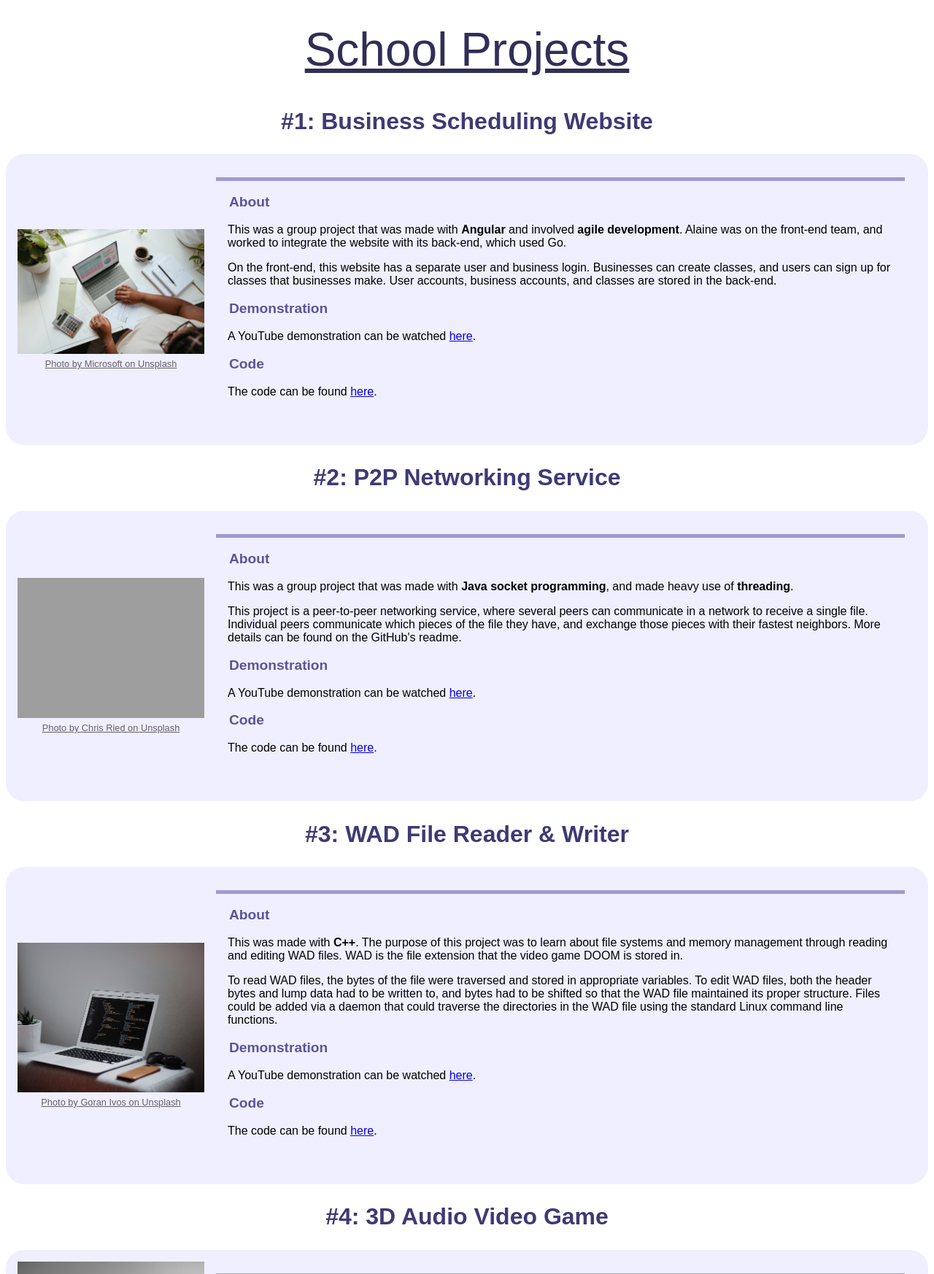
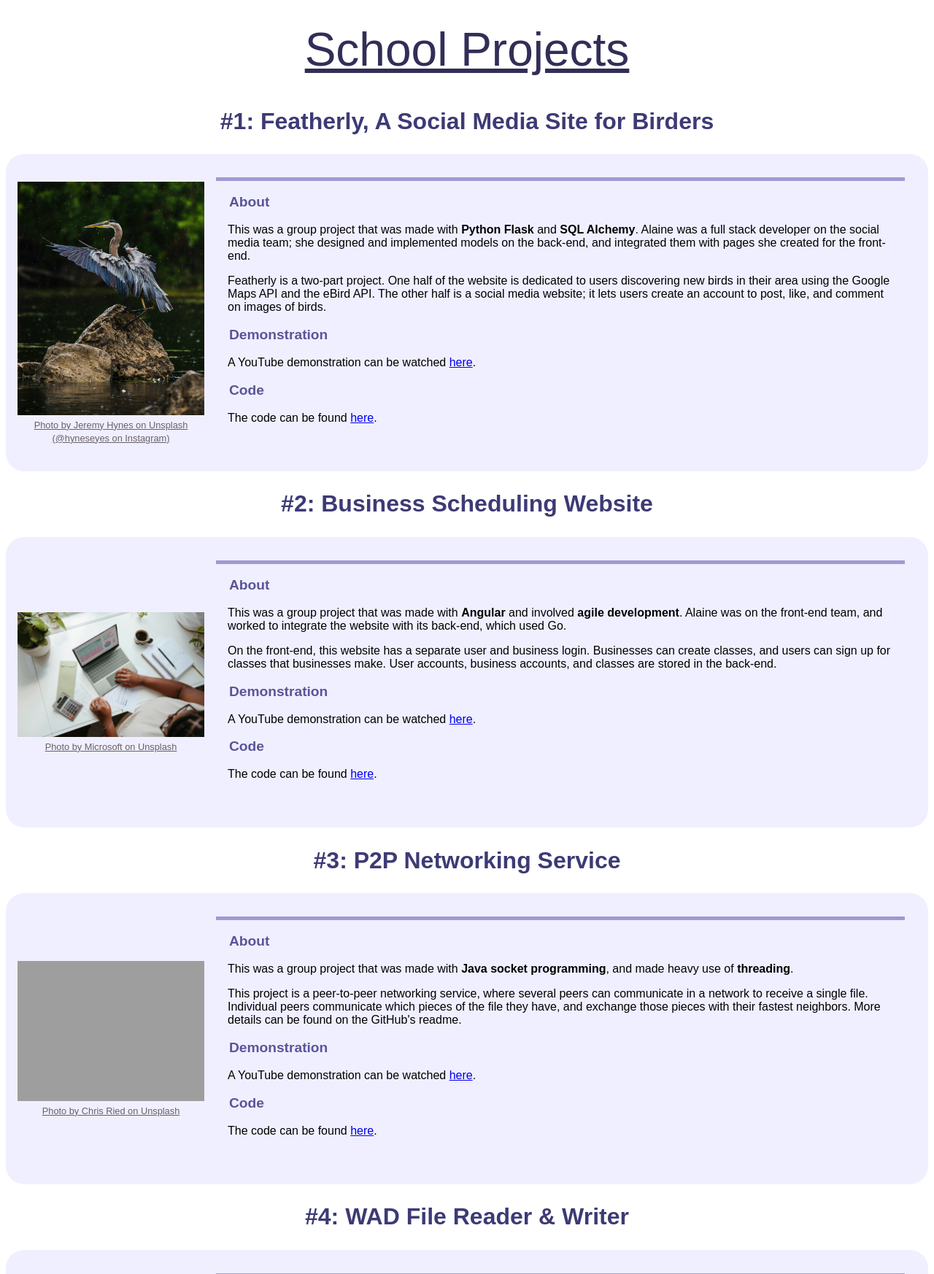
Before and after one commit to aspadegit/portfolio, a Flask app: page /school/ in a window 1280 px wide. Shown: the part 39-1785 px from the top of the page at 73% size. Run offline with Flask 3, Linux system fonts and the light colour scheme; some web fonts are replaced; grey boxes are pictures that could not be loaded.

Commit message:
added featherly to school projects

```diff
--- a/templates/school_projects.html
+++ b/templates/school_projects.html
@@ -10,7 +10,36 @@
 
 <h1><u>School Projects</u></h1>
 
-<h2>#1: Business Scheduling Website</h2>
+<h2>#1: Featherly, A Social Media Site for Birders</h2>
+<div class="flexy">
+    <div class="unsplashed_container_vert">
+        <div>
+            <img class="unsplashed_photo" alt="An image of a Great Blue Heron drying its wings while standing on a rock in the middle of a lake" src="{{url_for('static', filename='images/heron-unsplash.jpg')}}">
+            <a class="caption" href="https://unsplash.com/photos/blue-and-white-bird-on-brown-rock-7RWgzqML5YY">Photo by Jeremy Hynes on Unsplash (@hyneseyes on Instagram)</a>
+        </div>
+    </div>
+    <div class ="p_container">
+        <h3>About</h3>
+        <p>
+            This was a group project that was made with <b>Python Flask</b> and <b>SQL Alchemy</b>. Alaine was a full stack developer on the social media team; she designed and implemented models on the back-end, and integrated them with pages she created for the front-end.
+        </p>
+        <p>
+            Featherly is a two-part project. One half of the website is dedicated to users discovering new birds in their area using the Google Maps API and the eBird API. The other half is a social media website; it lets users create an account to post, like, and comment on images of birds.
+        </p>
+        <h3>Demonstration</h3>
+        <p>
+            A YouTube demonstration can be watched <a href="https://www.youtube.com/watch?v=21bq4CHPgHY">here</a>.
+        </p>
+
+        <h3>Code</h3>
+
+        <p>
+            The code can be found <a href="https://github.com/Nature-Navigators/main">here</a>.
+        </p>
+    </div>
+</div>
+
+<h2>#2: Business Scheduling Website</h2>
 <div class="flexy">
     <div class="unsplashed_container_vert">
         <div>
@@ -40,7 +69,7 @@
     </div>
 </div>
 
-<h2>#2: P2P Networking Service</h2>
+<h2>#3: P2P Networking Service</h2>
 <div class="flexy">
     <div class="unsplashed_container_vert">
         <div>
@@ -71,7 +100,7 @@
     </div>
 </div>
 
-<h2>#3: WAD File Reader & Writer</h2>
+<h2>#4: WAD File Reader & Writer</h2>
 <div class="flexy">
     <div class="unsplashed_container_vert">
         <div>
@@ -102,7 +131,7 @@
     </div>
 </div>
 
-<h2>#4: 3D Audio Video Game</h2>
+<h2>#5: 3D Audio Video Game</h2>
 <div class="flexy">
     <div class="unsplashed_container_vert">
         <div>
```
Also changed, not shown: build/school/index.html (+33 -4 lines), static/images/heron-unsplash.jpg (added), 1 other file.
